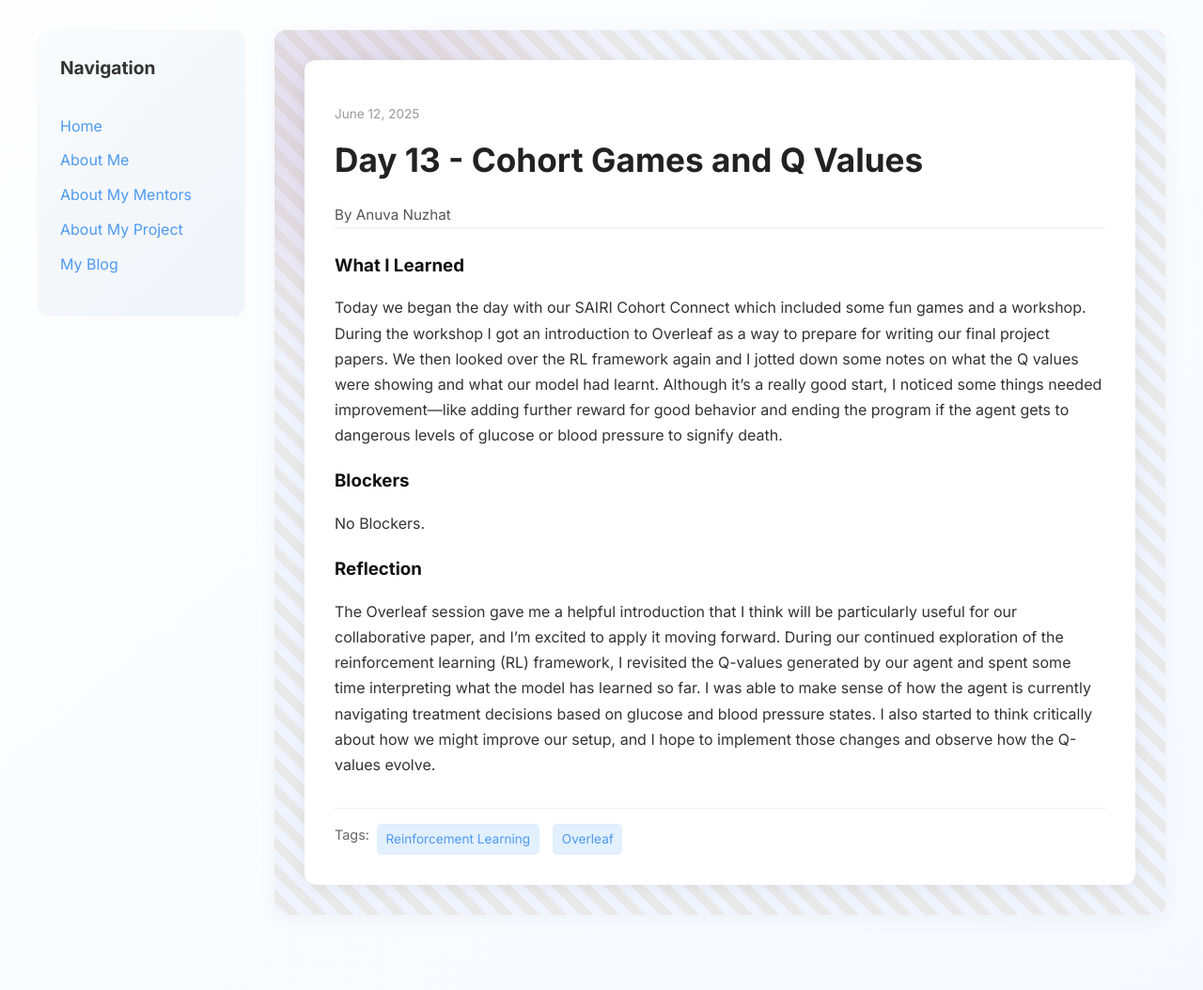
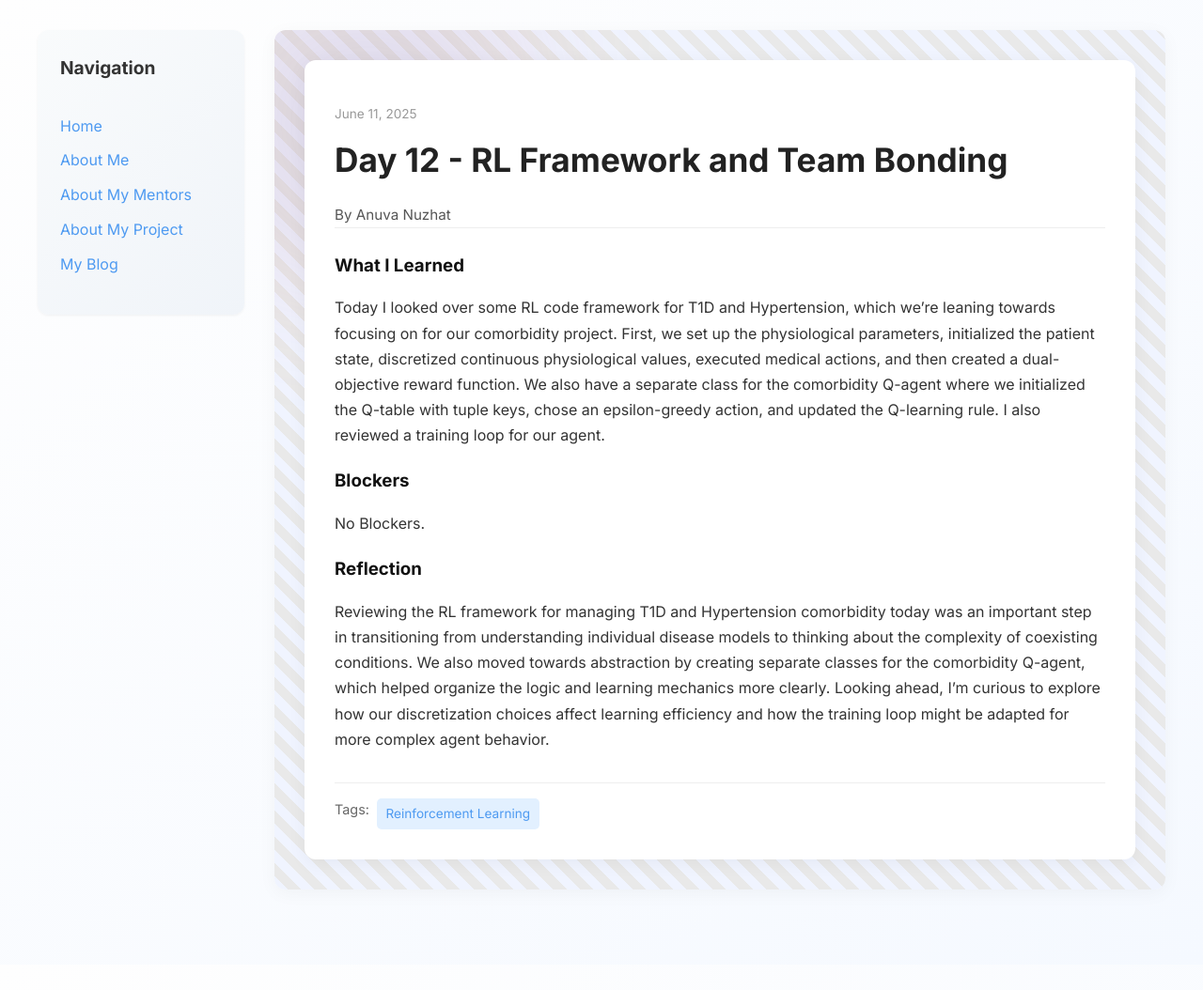
Before and after one commit to anuvanuzhat/anuvanuzhat.github.io, a Jekyll site: the page built from _posts/2025-06-11-day-12.md, in a window 1280 px wide. Shown: the whole page at 94% size. Built offline with Jekyll 4.4.1, drawn with Linux system fonts in a browser that asks for light colours; after the commit the page ends 1027 px from its top, so only the background shows below that.

Commit message:
Update 2025-06-11-day-12.md

```diff
--- a/_posts/2025-06-11-day-12.md
+++ b/_posts/2025-06-11-day-12.md
@@ -1,17 +1,17 @@
 ---
 layout: post
-title: "Day 13 - Cohort Games and Q Values"
-date: 2025-06-12
+title: "Day 12 - RL Framework and Team Bonding"
+date: 2025-06-11
 author: Anuva Nuzhat
-permalink: /day13.html
-tags: ["Reinforcement Learning", "Overleaf"]
+permalink: /day12.html
+tags: ["Reinforcement Learning"]
 
 what_i_learned: |
-  Today we began the day with our SAIRI Cohort Connect which included some fun games and a workshop. During the workshop I got an introduction to Overleaf as a way to prepare for writing our final project papers. We then looked over the RL framework again and I jotted down some notes on what the Q values were showing and what our model had learnt. Although it's a really good start, I noticed some things needed improvement—like adding further reward for good behavior and ending the program if the agent gets to dangerous levels of glucose or blood pressure to signify death.
+  Today I looked over some RL code framework for T1D and Hypertension, which we're leaning towards focusing on for our comorbidity project. First, we set up the physiological parameters, initialized the patient state, discretized continuous physiological values, executed medical actions, and then created a dual-objective reward function. We also have a separate class for the comorbidity Q-agent where we initialized the Q-table with tuple keys, chose an epsilon-greedy action, and updated the Q-learning rule. I also reviewed a training loop for our agent.
 
 blockers: |
   No Blockers.
 
 reflection: |
-  The Overleaf session gave me a helpful introduction that I think will be particularly useful for our collaborative paper, and I'm excited to apply it moving forward. During our continued exploration of the reinforcement learning (RL) framework, I revisited the Q-values generated by our agent and spent some time interpreting what the model has learned so far. I was able to make sense of how the agent is currently navigating treatment decisions based on glucose and blood pressure states. I also started to think critically about how we might improve our setup, and I hope to implement those changes and observe how the Q-values evolve.
+  Reviewing the RL framework for managing T1D and Hypertension comorbidity today was an important step in transitioning from understanding individual disease models to thinking about the complexity of coexisting conditions. We also moved towards abstraction by creating separate classes for the comorbidity Q-agent, which helped organize the logic and learning mechanics more clearly. Looking ahead, I’m curious to explore how our discretization choices affect learning efficiency and how the training loop might be adapted for more complex agent behavior.
 ---
```
